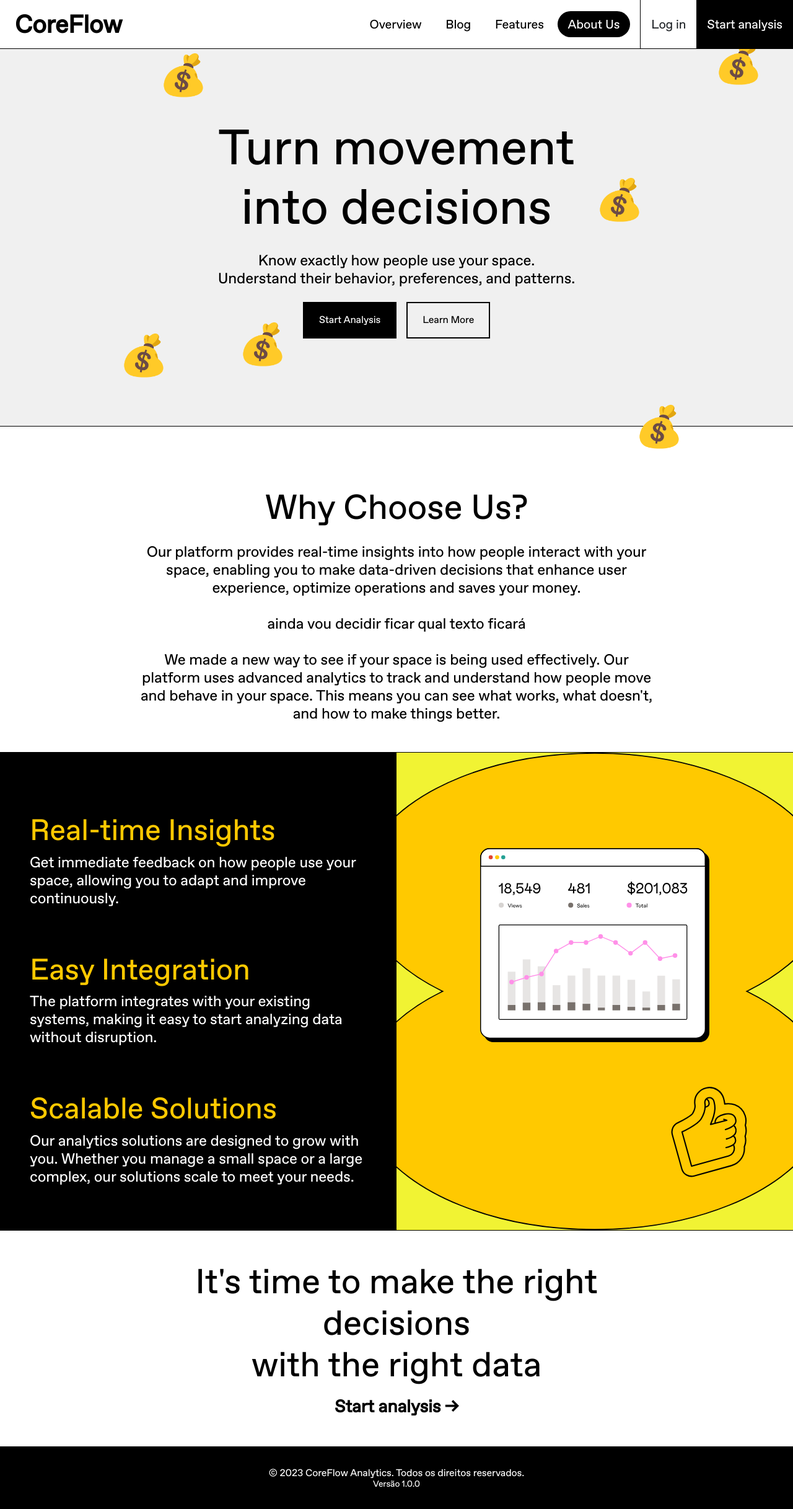
After one commit to tech-espm/inter-3sem-2025-analise-academia, a Flask app: template templates/index/index.html in a window 1280 px wide. The commit adds this page. Shown: the whole page at 62% size. Run offline with Flask 3, Linux system fonts and the light colour scheme; the template is opened without the code that fills it, so the values that code supplies are empty; parts of the project's set-up code (start-up, migrations or seed data) failed here and were passed over; some libraries are stand-ins or nearby versions.

Commit message:
Lainding page inicial e rodape

```diff
--- a/static/css/estilo.css
+++ b/static/css/estilo.css
@@ -101,3 +101,76 @@ body {
 	box-shadow: 0 4px 6px rgba(0, 0, 0, 0.05);
 	margin-bottom: 30px;
 }
+
+
+
+
+.hero-section {
+  background-color: #fff;
+  min-height: 80vh; /* altura mínima para destacar a área */
+}
+
+.hero-text {
+  max-width: 600px;
+  z-index: 10; /* fica acima das moedas */
+}
+
+.hero-section .btn {
+  border: 2px solid black;
+  font-weight: 500;
+  transition: all 0.15s ease;
+}
+
+.hero-section .btn:hover {
+  transform: translate(-2px, -2px);
+  box-shadow: 3px 3px 0px black;
+}
+
+
+.coins-container {
+  pointer-events: none;
+  z-index: 1;
+}
+
+.coin {
+  position: absolute;
+  font-size: 4rem;
+  transform-origin: center center;
+  transition: transform 0.1s ease-out;
+  user-select: none;
+  pointer-events: none;
+}
+
+
+@media (max-width: 768px) {
+  .coin {
+    font-size: 1.5rem;
+  }
+}
+
+
+#features h3{
+	color: #FFC900;
+}
+
+
+.underline-grow {
+  position: relative;
+  color: inherit;
+  text-decoration: none;
+}
+
+.underline-grow::after {
+  content: '';
+  position: absolute;
+  bottom: 0;
+  left: 0;
+  height: 3px;       /* altura da barra */
+  width: 0;
+  background-color: black;
+  transition: width 0.3s ease;
+}
+
+.underline-grow:hover::after {
+  width: 100%;
+}
--- a/static/css/layout-style.css
+++ b/static/css/layout-style.css
@@ -115,33 +115,29 @@ body {
 } */
 
 
+
 nav .btn {
     transition: background-color 0.2s, color 0.2s;
 }
 
 nav .btn:hover {
-    background-color: #FFF100 !important;
+    background-color: #FFC900 !important;
     color: black !important;
 }
 
-#links a {
+nav #links a {
   border: 1px solid transparent;
   border-radius: 999px;
   transition: border-color 0.3s ease, background-color 0.3s ease;
 }
 
-#links a:hover {
+nav #links a:hover {
   border-color: black;
 }
 
 
 
 
-
-.navbar {
-    background-color: var(--primary-color) !important;
-    box-shadow: 0 2px 10px rgba(0, 0, 0, 0.1);
-}
 
 .navbar-brand {
     font-weight: 700;
--- /dev/null
+++ b/templates/index/index.html
@@ -0,0 +1,170 @@
+{% extends 'layout.html' %}
+
+{% block body %}
+<section
+  class="mt-5 hero-section d-flex flex-column justify-content-center align-items-center text-center px-5 py-5 border-bottom position-relative"
+  style="min-height: 80vh; background-color: #F0F0F0;">
+  <div class="hero-text">
+    <h1 class="display-1 text-dark mb-4">
+      Turn movement into decisions
+    </h1>
+    <p class="fs-4">
+      Know exactly how people use your space.<br>
+      Understand their behavior, preferences, and patterns.
+    </p>
+    <div class="d-flex gap-3 justify-content-center mt-4">
+      <a href="#" class="btn btn-dark rounded-0 px-4 py-3">Start Analysis</a>
+      <a href="#" class="btn btn-outline-dark rounded-0 px-4 py-3">Learn More</a>
+    </div>
+  </div>
+
+  <div class="coins-container position-absolute  top-0 start-0 w-100 h-100">
+    <div class="coin" data-speed="0.05" style="top: 10%; left: 20%">💰</div>
+    <div class="coin" data-speed="0.08" style="top: 40%; left: 75%">💰</div>
+    <div class="coin" data-speed="0.03" style="top: 70%; left: 30%">💰</div>
+    <div class="coin" data-speed="0.10" style="top: 10%;left: 90%;">💰</div>
+    <div class="coin" data-speed="0.06" style="top: 91%; left: 80%">💰</div>
+    <div class="coin" data-speed="0.04" style="top: 80%; left: 15%">💰</div>
+  </div>
+</section>
+
+<section class="container-fluid border-bottom">
+  <div class="row">
+    <div class="col-12">
+      <div class="row justify-content-center">
+        <div class="col-lg-8 col-md-10 col-sm-12 text-center">
+          <h2 class="display-4 pt-5 mt-5 mb-4">Why Choose Us?</h2>
+          <p class="fs-4 mb-5">
+            Our platform provides real-time insights into how people interact with your space, enabling you to make
+            data-driven decisions that enhance user experience, optimize operations and saves your money.
+
+            <br><br>
+            ainda vou decidir ficar qual texto ficará
+            <br><br>
+            We made a new way to see if your space is being used effectively. Our platform uses advanced analytics to
+            track
+            and understand how people move and behave in your space. This means you can see what works, what doesn't,
+            and
+            how to make things better.
+          </p>
+        </div>
+      </div>
+    </div>
+  </div>
+</section>
+
+<section id="features">
+  <div class="container-fluid border-bottom">
+    <div class="row ">
+      <div
+        class="col-lg-6 m-0 py-5 px-5 bg-dark text-white d-flex flex-column  justify-content-center align-items-center">
+        <div>
+          <h3 class="display-5 mb-2 mt-5">Real-time Insights</h3>
+          <p class="fs-4 mb-4">
+            Get immediate feedback on how people use your space, allowing you to adapt and improve continuously.
+          </p>
+        </div>
+        <div>
+          <h3 class="display-5 mb-2 mt-5">Easy Integration</h3>
+          <p class="fs-4 mb-4">
+            The platform integrates with your existing systems, making it easy to start analyzing data without
+            disruption.
+          </p>
+        </div>
+
+        <div>
+          <h3 class="display-5 mb-2 mt-5">Scalable Solutions</h3>
+          <p class="fs-4 mb-4">
+            Our analytics solutions are designed to grow with you.
+            Whether you manage a small space or a large complex, our solutions scale to meet your needs.
+          </p>
+        </div>
+
+      </div>
+<div class="col-lg-6 position-relative d-flex justify-content-center align-items-center"
+     style="background: url('/static/img/fundo_bola.svg') no-repeat center; background-size: cover; min-height: 30vh; background-color: #f1f333;">
+  <div class="position-relative w-100 h-100">
+    <img src="/static/img/dashboard.svg" alt="Dashboard" class="position-absolute"
+         style="top: 20%; left: 20%; width: 60%;">
+    <img src="/static/img/valeu.svg" alt="Valeu" class="position-absolute"
+         style="top: 70%; left: 70%; width: 20%;">
+  </div>
+</div>
+
+
+    </div>
+  </div>
+</section>
+
+<section class="container-fluid border-bottom">
+  <div class="row">
+    <div class="col-12">
+      <div class="row justify-content-center">
+        <div class="col-lg-8 col-md-10 col-sm-12 text-center my-5">
+          <h2 class="display-4 pb-3">It's time to make the right decisions <br> with the right data</h2>
+          <a href="#" class="fw-bold fs-3 underline-grow">Start analysis →</a>
+
+        </div>
+      </div>
+    </div>
+  </div>
+
+
+</section>
+
+<script>
+
+  document.addEventListener('DOMContentLoaded', () => {
+    const coins = document.querySelectorAll('.coin');
+
+    const directions = Array.from(coins).map(() => {
+      const angle = Math.random() * 2 * Math.PI;
+      return {
+        x: Math.cos(angle),
+        y: Math.sin(angle)
+      };
+    });
+
+    let mouseX = window.innerWidth / 2;
+    let mouseY = window.innerHeight / 2;
+
+    function updateCoins() {
+      const centerX = window.innerWidth / 2;
+      const centerY = window.innerHeight / 2;
+
+      const deltaX = mouseX - centerX;
+      const deltaY = mouseY - centerY;
+
+      coins.forEach((coin, index) => {
+        const speed = parseFloat(coin.dataset.speed);
+        const dir = directions[index];
+
+        const translateX = (dir.x * deltaX - window.scrollX) * speed;
+        const translateY = (dir.y * deltaY - window.scrollY) * speed;
+
+        coin.style.transform = `translate(${translateX}px, ${translateY}px)`;
+      });
+    }
+
+    window.addEventListener('mousemove', (e) => {
+      mouseX = e.clientX;
+      mouseY = e.clientY;
+      updateCoins();
+    });
+
+    window.addEventListener('scroll', () => {
+      updateCoins();
+    });
+
+    window.addEventListener('resize', () => {
+      updateCoins();
+    });
+
+    // inicializa na posição certa
+    updateCoins();
+  });
+
+
+</script>
+
+{% endblock %}
--- a/templates/layout.html
+++ b/templates/layout.html
@@ -23,7 +23,6 @@
 	<link rel="stylesheet" type="text/css" href="/static/css/layout-style.css" />
 
 	<script type="text/javascript" src="/static/js/jquery.min.js"></script>
-	<script type="text/javascript" src="/static/js/bootstrap.bundle.min.js"></script>
 	<script type="text/javascript" src="/static/js/jquery-validate/jquery.validate.min.js"></script>
 	<script type="text/javascript" src="/static/js/jquery-validate/additional-methods.min.js"></script>
 	<script type="text/javascript" src="/static/js/jquery-validate/localization/messages_pt_BR.min.js"></script>
@@ -78,16 +77,17 @@
 		<!-- </nav> -->
 
 
-<nav class="d-flex justify-content-between align-items-center border-bottom bg-white fs-5">
+<nav class="navbar-desktop fixed-top d-none d-lg-flex justify-content-between align-items-center border-bottom bg-white fs-5">
+
   <div class="d-flex align-items-center">
     <a class="fw-bold fs-1 text-black text-decoration-none  px-4" href="#">CoreFlow</a>
   </div>
   <div class="d-flex align-items-center gap-3">
 	<div id="links">
-<a class="text-black text-decoration-none py-2 px-3 nav-link-hover" href="#">Overview</a>
-<a class="text-black text-decoration-none py-2 px-3 nav-link-hover" href="#">Blog</a>
-<a class="text-black text-decoration-none py-2 px-3 nav-link-hover" href="#">Features</a>
-<a class="text-white text-decoration-none bg-dark py-2 px-3 nav-link-hover" href="#">About Us</a>
+<a class="text-black text-decoration-none py-2 px-3" href="#">Overview</a>
+<a class="text-black text-decoration-none py-2 px-3" href="#">Blog</a>
+<a class="text-black text-decoration-none py-2 px-3" href="#">Features</a>
+<a class="text-white text-decoration-none bg-dark py-2 px-3" href="#">About Us</a>
 	</div>
 	<div class="d-flex align-items-center border-start ">
 		<a class="btn rounded-0 px-3 fw-normal fs-5 py-4" href="#">Log in</a>
@@ -95,6 +95,28 @@
 	</div>
   </div>
 </nav>
+
+<nav class="navbar fixed-top navbar-expand-lg bg-white border-bottom d-lg-none">
+  <div class="container-fluid">
+    <a class="navbar-brand fw-bold fs-1 text-black" href="#">CoreFlow</a>
+    <button class="navbar-toggler" type="button" data-bs-toggle="collapse" data-bs-target="#navbarMobile">
+      <span class="navbar-toggler-icon"></span>
+    </button>
+    <div class="collapse navbar-collapse" id="navbarMobile">
+      <ul class="navbar-nav me-auto mb-2 mb-lg-0">
+        <li><a class="nav-link text-black" href="#">Overview</a></li>
+        <li><a class="nav-link text-black" href="#">Blog</a></li>
+        <li><a class="nav-link text-black" href="#">Features</a></li>
+        <li><a class="nav-link text-white bg-dark rounded px-2" href="#">About Us</a></li>
+      </ul>
+      <div class="d-flex">
+        <a class="btn rounded-0 px-3 fw-normal fs-5 py-2 me-2" href="#">Log in</a>
+        <a class="btn text-white bg-dark rounded-0 px-3 fw-normal fs-5 py-2" href="#">Start analysis</a>
+      </div>
+    </div>
+  </div>
+</nav>
+
 
 
 		{% endif %}
@@ -107,7 +129,8 @@
 
 		{% if not esconder_layout %}
 
-		<footer class="rodape" style="display: none;">
+		<!-- style="display: none;" -->
+		<footer class="rodape text-white">
 			<div class="container text-center">
 				<p class="mb-0">&copy; 2023 CoreFlow Analytics. Todos os direitos reservados.</p>
 				<p class="mb-0 small">Versão 1.0.0</p>
@@ -121,5 +144,6 @@
 	</div>
 
 </body>
+<script type="text/javascript" src="/static/js/bootstrap.bundle.min.js"></script>
 
 </html>
```
Also changed, not shown: static/img/dashboard.svg (added), static/img/fundo_bola.svg (added), static/img/palma.svg (added), static/img/valeu.svg (added).
